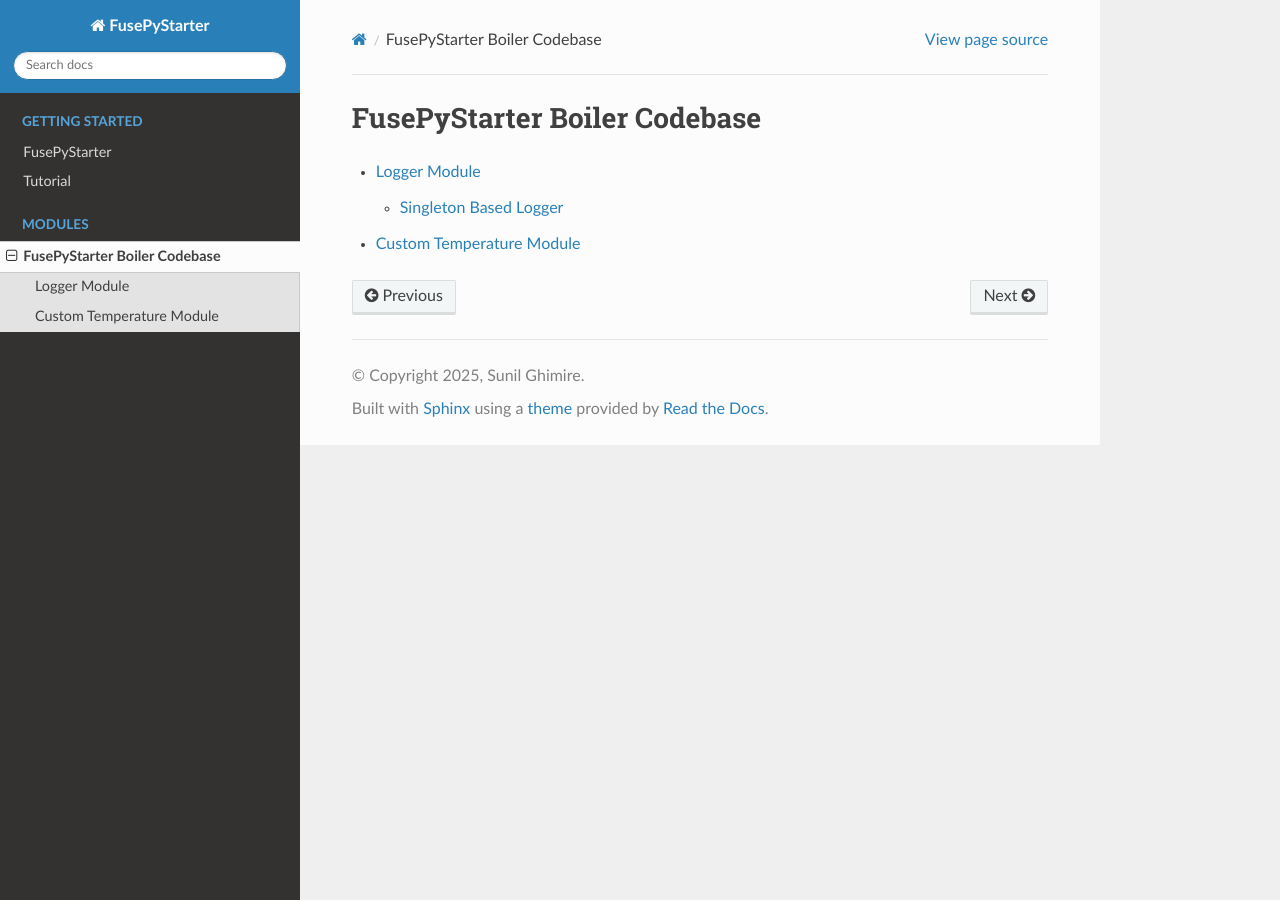
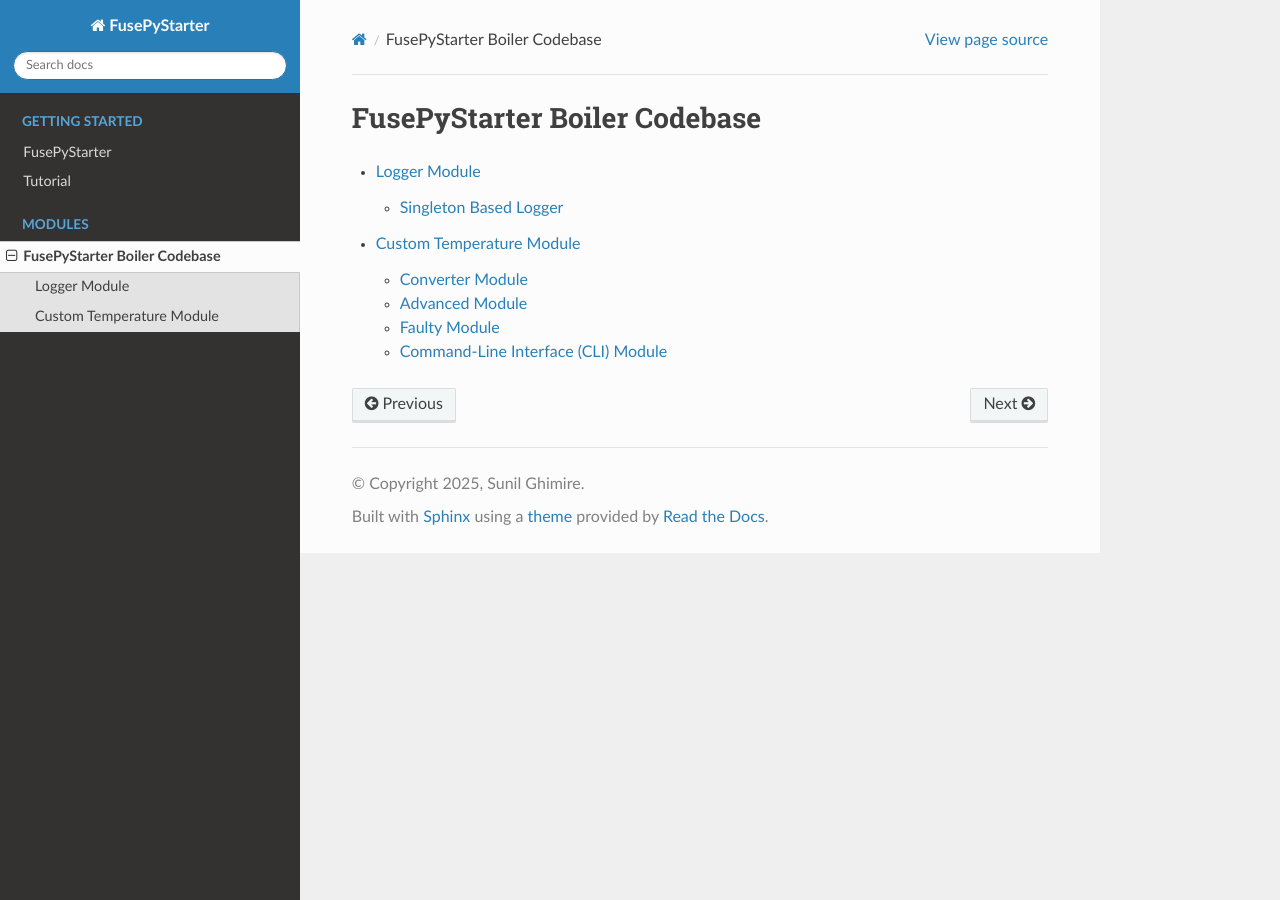
Before and after one commit to sunil-fm/FusePyStarter, a Sphinx documentation site: the page built from docs/modules.rst, in a window 1280 px wide. Built offline with Sphinx 7.4.7 and the Read the Docs theme 3.1.0, drawn with Linux system fonts in a browser that asks for light colours.

Commit message:
docs(temperature): Heading for each module

```diff
--- a/docs/temperature.rst
+++ b/docs/temperature.rst
@@ -1,22 +1,33 @@
 Custom Temperature Module
 =========================
+
+Converter Module
+----------------
 
 .. automodule:: src.temperature.converter
    :members:
    :undoc-members:
    :show-inheritance:
 
+Advanced Module
+---------------
 
 .. automodule:: src.temperature.advanced
    :members:
    :undoc-members:
    :show-inheritance:
 
+Faulty Module
+-------------
+
 .. automodule:: src.temperature.faulty
    :members:
    :undoc-members:
    :show-inheritance:
 
+Command-Line Interface (CLI) Module
+-----------------------------------
+
 .. automodule:: src.temperature._cli
    :members:
    :undoc-members:
```
